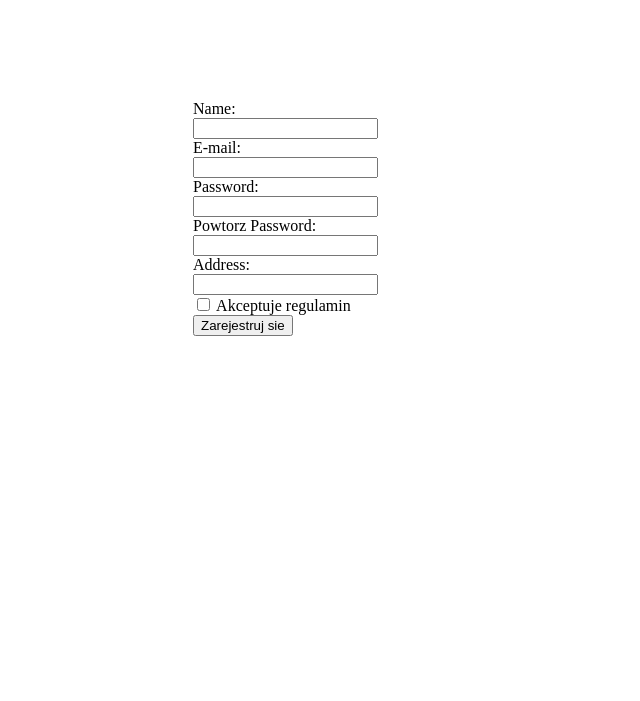
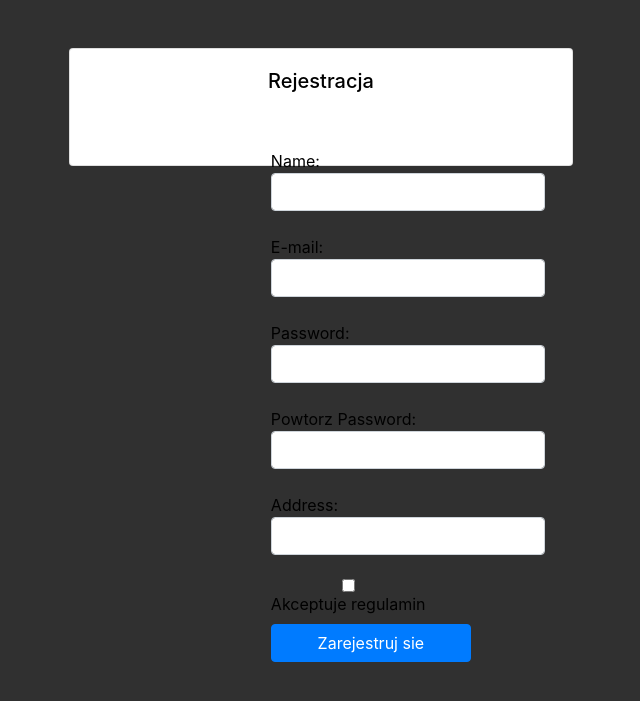
Before and after one commit to projektshop/shop, a PHP site: page /rejestracja.php in a window 1280 px wide. Shown: the top 701 px of the page, without its empty margins (319-959 px from the left). Run offline with PHP 8.4, Linux system fonts and the light colour scheme; some libraries are stand-ins or nearby versions.

Commit message:
add style to rejestracja.php

```diff
--- a/rejestracja.php
+++ b/rejestracja.php
@@ -182,7 +182,12 @@ if(isset($_POST['email'])) {
     <meta http=equiv="X-UA-Compatible" content=IE=edge, chrome=1"/>
     <title> rejestracja </title>
     <script src='https://www.google.com/recaptcha/api.js'></script>
-
+    <link rel="stylesheet" href="https://maxcdn.bootstrapcdn.com/bootstrap/4.0.0/css/bootstrap.min.css" integrity="sha384-Gn5384xqQ1aoWXA+058RXPxPg6fy4IWvTNh0E263XmFcJlSAwiGgFAW/dAiS6JXm" crossorigin="anonymous">
+    <link rel="stylesheet" href="assets/css/style.css" type="text/css"/>
+    <script src="https://code.jquery.com/jquery-3.2.1.slim.min.js" integrity="sha384-KJ3o2DKtIkvYIK3UENzmM7KCkRr/rE9/Qpg6aAZGJwFDMVNA/GpGFF93hXpG5KkN" crossorigin="anonymous"></script>
+    <script src="https://cdnjs.cloudflare.com/ajax/libs/popper.js/1.12.9/umd/popper.min.js" integrity="sha384-ApNbgh9B+Y1QKtv3Rn7W3mgPxhU9K/ScQsAP7hUibX39j7fakFPskvXusvfa0b4Q" crossorigin="anonymous"></script>
+    <script src="https://maxcdn.bootstrapcdn.com/bootstrap/4.0.0/js/bootstrap.min.js" integrity="sha384-JZR6Spejh4U02d8jOt6vLEHfe/JQGiRRSQQxSfFWpi1MquVdAyjUar5+76PVCmYl" crossorigin="anonymous"></script>
+    <script src="assets/js/main.js"></script>
     <style>
 
         .error
@@ -204,11 +209,17 @@ if(isset($_POST['email'])) {
 
 
 <body>
-
+<div class="container-fluid">
+    <div class="row">
+        <div class="col-sm-9 col-md-7 col-lg-5 mx-auto">
+            <div class="card card-signin my-5">
+                <div class="card-body">
+                    <h5 class="card-title text-center">Rejestracja</h5>
 <form method="post">
-
-    Name: <br/> <input type="text" name="username" /> <br />
-    <?php
+    <div class="form-label-group">
+    Name: <br/> <input type="text" name="username" class="form-control"/>  <br/>
+    </div>
+        <?php
 
     if(isset($_SESSION['e_username']))
     {
@@ -217,8 +228,9 @@ if(isset($_POST['email'])) {
     }
 
     ?>
-
-    E-mail: <br/> <input type="text" name="email" /> <br/>
+    <div class="form-label-group">
+    E-mail: <br/> <input type="text" name="email" class="form-control"/>  <br/>
+    </div>
 
     <?php
 
@@ -230,9 +242,9 @@ if(isset($_POST['email'])) {
 
     ?>
 
-
-    Password: <br/> <input type="password" name="haslo1" /> <br/>
-
+    <div class="form-label-group">
+    Password: <br/> <input type="password" name="haslo1" class="form-control" /> <br/>
+    </div>
     <?php
 
     if(isset($_SESSION['e_haslo']))
@@ -242,11 +254,14 @@ if(isset($_POST['email'])) {
     }
 
     ?>
-
-    Powtorz Password: <br/> <input type="password" name="haslo2" /> <br/>
-    Address: <br/> <input type="text" name="address" /> <br />
+    <div class="form-label-group">
+    Powtorz Password: <br/> <input type="password" name="haslo2" class="form-control" /> <br/>
+    </div>
+    <div class="form-label-group">
+    Address: <br/> <input type="text" name="address" class="form-control"/> <br />
+    </div>
     <label>
-        <input type="checkbox" name="regulamin"/> Akceptuje regulamin </label>
+        <input type="checkbox" name="regulamin" class="form-control"/> Akceptuje regulamin </label>
 
     <?php
 
@@ -271,13 +286,14 @@ if(isset($_POST['email'])) {
     ?>
 -->
     <br/>
-    <input type="submit" value="Zarejestruj sie" />
+    <input type="submit" value="Zarejestruj sie" class="btn  btn-primary"/>
 
 </form>
-
-
-<br />
-
+                    <div class="card-body">
+              </div>
+          </div>
+    </div>
+</div>
 </body>
 
 </html>
```
